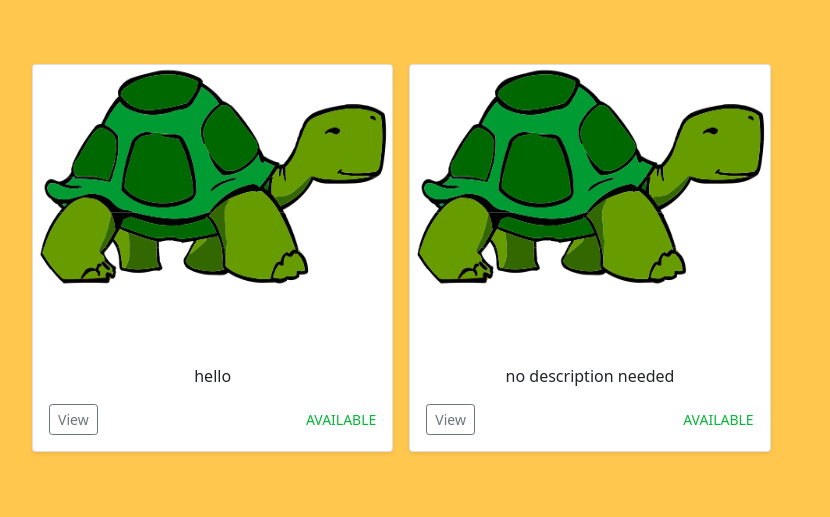
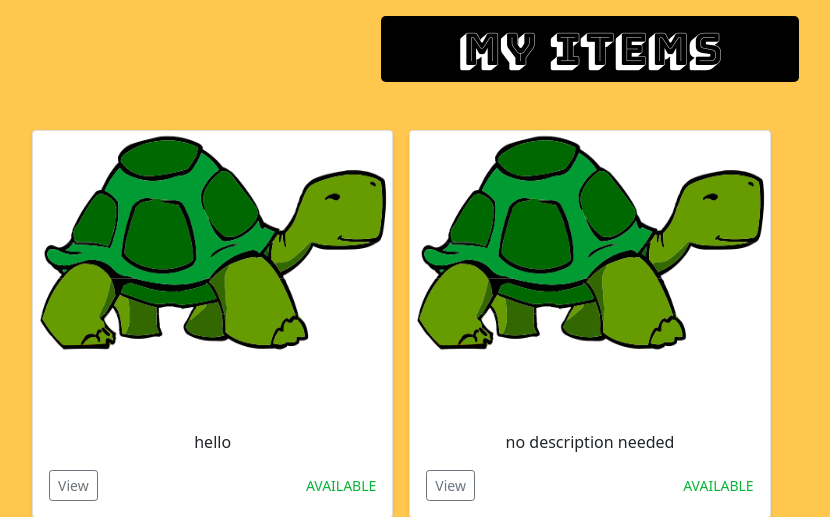
Before and after one commit to andrewp2303/SwapStop, a Flask app: page /myitems in a window 1280 px wide. Shown: the part 92-609 px from the top of the page, without its empty margins (50-880 px from the left). Run offline with Flask 2, Linux system fonts and the light colour scheme; a user stored in the database is signed in; data comes from the database, SQL or seed files in the repository; both versions use the stored data as it was after the commit.

Commit message:
small stylistic changes

```diff
--- a/swapproj/templates/myitems.html
+++ b/swapproj/templates/myitems.html
@@ -5,11 +5,12 @@
 {% endblock %}
 
 {% block main %}
+<div class="col-4 mx-auto round rounded-3"style="background: black;color:white;">
+  <label style="font-family: 'Bungee Shade';font-size: 44px;">My Items</label>
+</div>
 <div class="album py-5">
   <div class="container">
-
     <div class="row row-cols-1 row-cols-sm-2 row-cols-md-3 g-3">
-
       <!-- looping card display-->
       {% for item in items %}
         <div class="col">
```
Also changed, not shown: swapstop.db.
